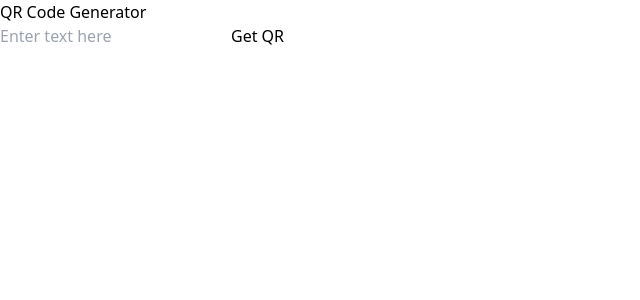
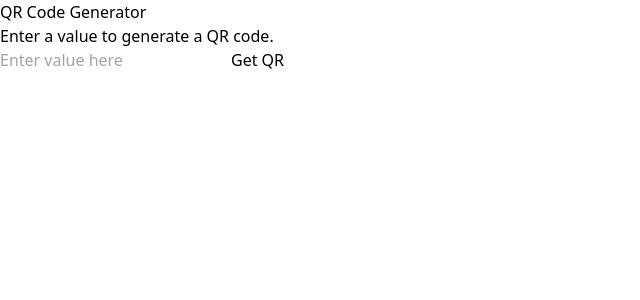
Before and after one commit to KRSNAGUPTA/QR-code-generator, a React (Vite) app: page / in a window 1280 px wide. Shown: the top 300 px of the page, without its empty margins (0-640 px from the left). Built offline with nearby package versions, Linux system fonts and the light colour scheme.

Commit message:
fixed the some styling

```diff
--- a/src/App.jsx
+++ b/src/App.jsx
@@ -1,7 +1,7 @@
 import React, { useState } from "react";
 import QRCode from "react-qr-code";
-import { ToastContainer, toast } from "react-toastify";
-import "react-toastify/dist/ReactToastify.css";
+import { ToastContainer, toast } from "react-toastify"; // Corrected import from 'react-toastify'
+import "react-toastify/dist/ReactToastify.css"; // Ensure toast styles are included
 
 function App() {
   document.title = "QR Code Generator";
@@ -11,38 +11,35 @@ function App() {
 
   const handleSubmit = (e) => {
     e.preventDefault();
-
     if (!value) {
       toast.error("A value is required");
-      return;
+      return; // Early return to prevent further execution
     }
-
+    setSubmitted(true);
     toast.success("QR code generated");
-    setSubmitted(true);
   };
 
   return (
-    <div className="min-h-screen flex items-center justify-center bg-gray-100">
-      <div className="flex flex-col items-center bg-white p-8 rounded-xl shadow-2xl space-y-8">
-        <h1 className="text-2xl font-bold text-gray-800">QR Code Generator</h1>
+    <div className="min-h-screen flex items-center justify-center bg-gray-100 p-4">
+      <div className="flex flex-col items-center bg-white p-8 rounded-lg shadow-lg space-y-6 w-full max-w-md">
+        <h1 className="text-3xl font-bold text-gray-800">QR Code Generator</h1>
 
-        {submitted && value && (
+        {submitted && value ? (
           <div className="text-center space-y-4 flex flex-col items-center">
-            <QRCode title="Your QR Code" value={value} size={150} />
+            <QRCode title="Your QR Code" value={value} size={200} />
             <p className="text-gray-600">
               QR code generated for <strong>{value}</strong>
             </p>
           </div>
+        ) : (
+          <p className="text-gray-500">Enter a value to generate a QR code.</p>
         )}
 
-        <form
-          onSubmit={handleSubmit}
-          className="flex flex-col items-center space-y-4"
-        >
+        <form onSubmit={handleSubmit} className="flex flex-col items-center space-y-4 w-full">
           <input
             type="text"
             className="w-full px-4 py-2 rounded-full border border-gray-300 shadow-2xl hover:shadow-inner focus:outline-none"
-            placeholder="Enter text here"
+            placeholder="Enter value here"
             value={value}
             onChange={(e) => setValue(e.target.value)}
           />
@@ -54,7 +51,7 @@ function App() {
           </button>
         </form>
       </div>
-      <ToastContainer delay={2000} />
+      <ToastContainer autoClose={2000} position="top-center" />
     </div>
   );
 }
```
